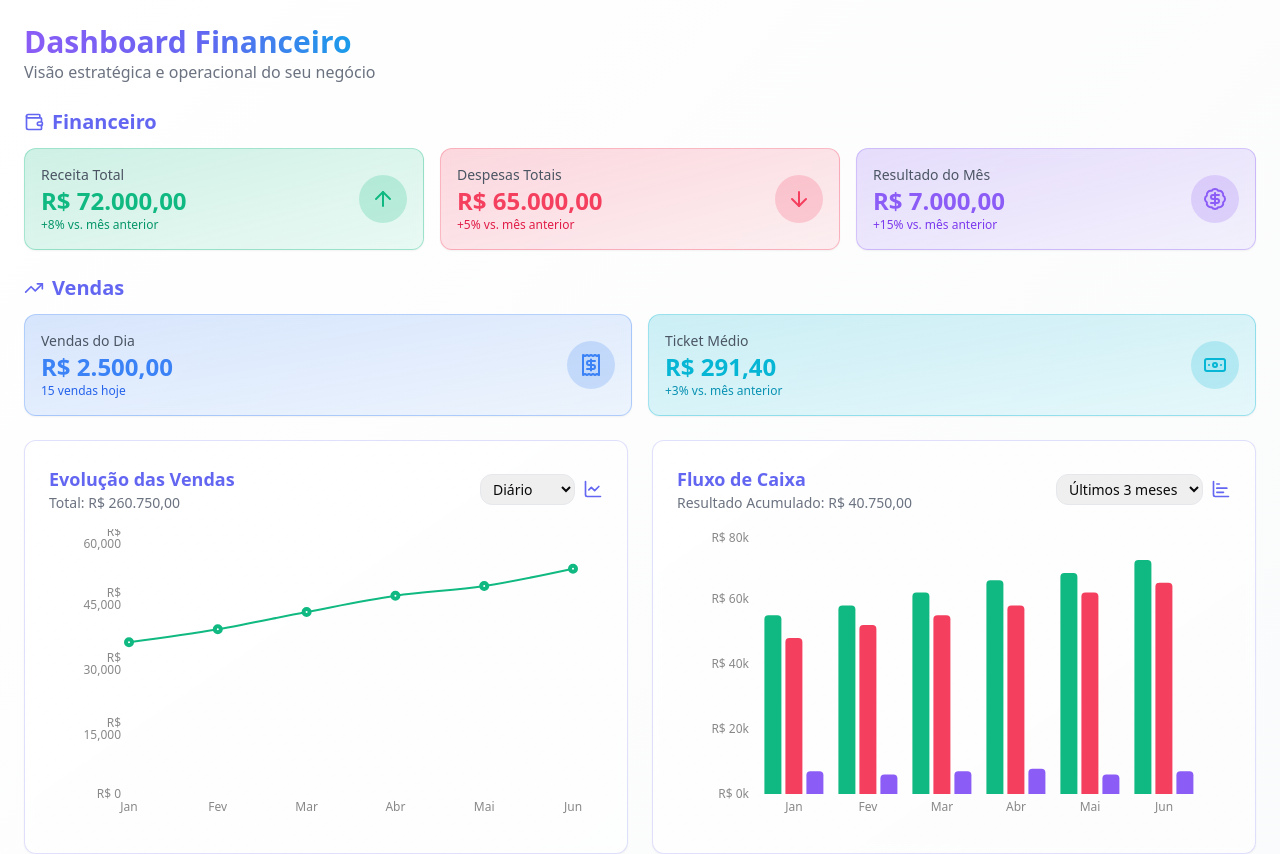
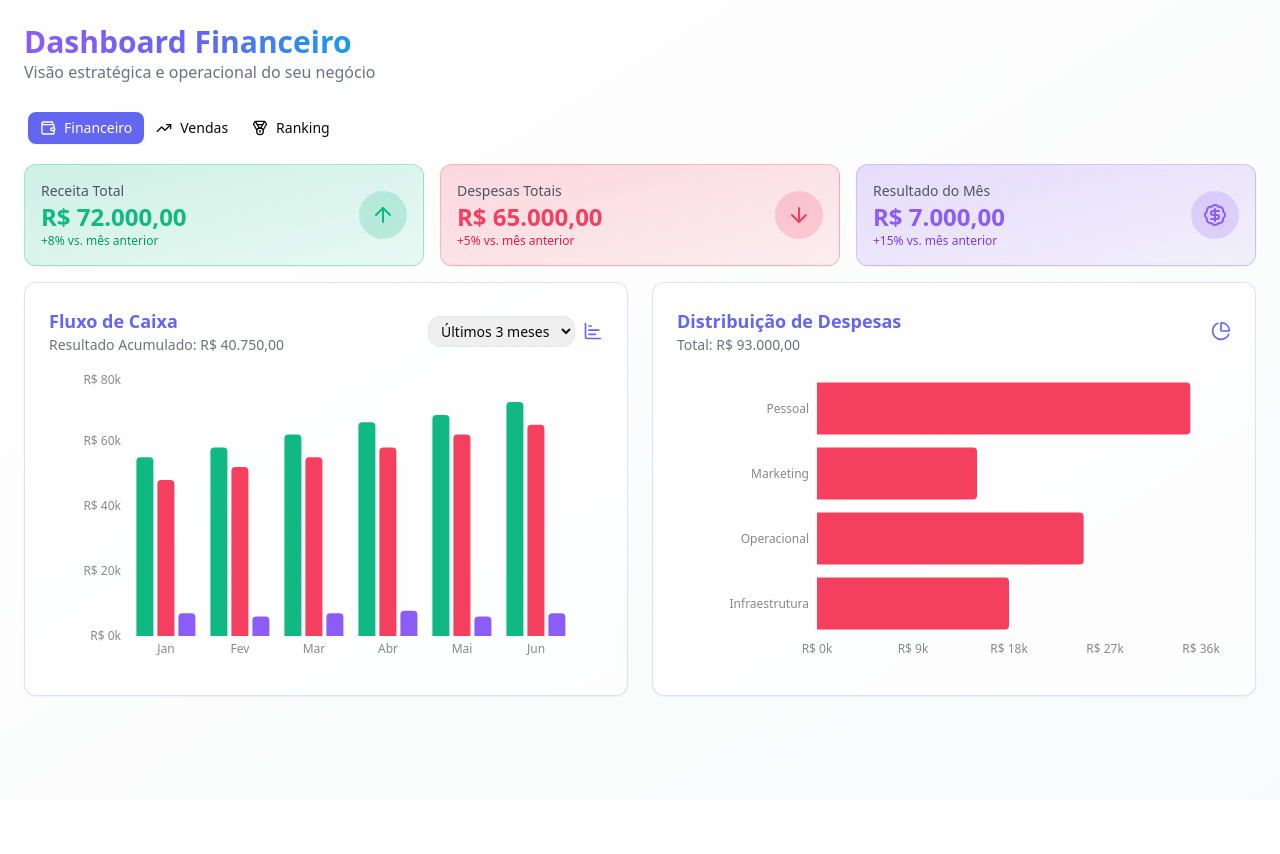
Before and after one commit to RaulPolitowski/dashboard-german-mobile, a React (Vite) app: page / in a window 1280 px wide. Shown: the top 854 px of the page. After the commit the page ends 800 px from the top, so only its background shows below. Built offline with nearby package versions, Linux system fonts and the light colour scheme.

Commit message:
Add sales card and tabs
Implement a new card to display monthly sales. Create tabs to separate financial data from sales information. Add an additional tab to show sales by salesperson, including sales amounts and a ranking system, with filtering options for day, month, and year.

```diff
--- a/src/components/Dashboard.tsx
+++ b/src/components/Dashboard.tsx
@@ -1,9 +1,11 @@
 
-import { ArrowDown, ArrowUp, BadgeDollarSign, Banknote, ChartBar, ChartLine, ChartPie, Receipt, TrendingUp, Wallet } from "lucide-react";
+import { ArrowDown, ArrowUp, BadgeDollarSign, Banknote, ChartBar, ChartLine, ChartPie, Medal, Receipt, TrendingUp, Users, Wallet } from "lucide-react";
 import { Card } from "./ui/card";
 import { SalesEvolutionChart } from "./charts/SalesEvolutionChart";
 import { ExpensesDistributionChart } from "./charts/ExpensesDistributionChart";
 import { CashFlowChart } from "./charts/CashFlowChart";
+import { SalesRanking } from "./charts/SalesRanking";
+import { Tabs, TabsContent, TabsList, TabsTrigger } from "./ui/tabs";
 
 const Dashboard = () => {
   return (
@@ -18,12 +20,23 @@ const Dashboard = () => {
         </div>
       </div>
 
-      {/* KPIs - Financeiro */}
-      <div>
-        <h2 className="text-lg md:text-xl font-semibold mb-2 md:mb-3 text-[#6366F1] flex items-center gap-2">
-          <Wallet className="w-4 h-4 md:w-5 md:h-5" />
+      <Tabs defaultValue="financial" className="space-y-4">
+        <TabsList>
+          <TabsTrigger value="financial" className="data-[state=active]:bg-[#6366F1] data-[state=active]:text-white">
+            <Wallet className="w-4 h-4 mr-2" />
             Financeiro
-        </h2>
+          </TabsTrigger>
+          <TabsTrigger value="sales" className="data-[state=active]:bg-[#6366F1] data-[state=active]:text-white">
+            <TrendingUp className="w-4 h-4 mr-2" />
+            Vendas
+          </TabsTrigger>
+          <TabsTrigger value="ranking" className="data-[state=active]:bg-[#6366F1] data-[state=active]:text-white">
+            <Medal className="w-4 h-4 mr-2" />
+            Ranking
+          </TabsTrigger>
+        </TabsList>
+
+        <TabsContent value="financial" className="space-y-4">
           <div className="grid grid-cols-1 sm:grid-cols-2 lg:grid-cols-3 gap-3 md:gap-4">
             <Card className="p-4 hover:shadow-lg transition-all cursor-pointer bg-gradient-to-br from-emerald-500/20 to-emerald-400/10 backdrop-blur-sm border border-emerald-500/30">
               <div className="flex items-center justify-between">
@@ -64,15 +77,45 @@ const Dashboard = () => {
               </div>
             </Card>
           </div>
+
+          <div className="grid grid-cols-1 lg:grid-cols-2 gap-4 md:gap-6">
+            <Card className="p-4 md:p-6 bg-gradient-to-br from-white/80 to-white/50 backdrop-blur-sm border border-[#6366F1]/20">
+              <div className="flex flex-col md:flex-row items-start md:items-center justify-between mb-4 gap-2 md:gap-0">
+                <div>
+                  <h3 className="text-base md:text-lg font-semibold text-[#6366F1]">Fluxo de Caixa</h3>
+                  <p className="text-sm text-gray-500">Resultado Acumulado: R$ 40.750,00</p>
                 </div>
+                <div className="flex items-center gap-2 w-full md:w-auto">
+                  <select className="w-full md:w-auto px-2 py-1 text-sm border border-gray-200 rounded-lg focus:outline-none focus:ring-2 focus:ring-[#6366F1]/20">
+                    <option value="3">Últimos 3 meses</option>
+                    <option value="6">Últimos 6 meses</option>
+                    <option value="12">Último ano</option>
+                  </select>
+                  <ChartBar className="w-4 h-4 md:w-5 md:h-5 text-[#6366F1]" />
+                </div>
+              </div>
+              <div className="h-[250px] md:h-[300px]">
+                <CashFlowChart />
+              </div>
+            </Card>
 
-      {/* KPIs - Vendas */}
+            <Card className="p-4 md:p-6 bg-gradient-to-br from-white/80 to-white/50 backdrop-blur-sm border border-[#6366F1]/20">
+              <div className="flex flex-col md:flex-row items-start md:items-center justify-between mb-4 gap-2 md:gap-0">
                 <div>
-        <h2 className="text-lg md:text-xl font-semibold mb-2 md:mb-3 text-[#6366F1] flex items-center gap-2">
-          <TrendingUp className="w-4 h-4 md:w-5 md:h-5" />
-          Vendas
-        </h2>
-        <div className="grid grid-cols-1 sm:grid-cols-2 lg:grid-cols-2 gap-3 md:gap-4">
+                  <h3 className="text-base md:text-lg font-semibold text-[#6366F1]">Distribuição de Despesas</h3>
+                  <p className="text-sm text-gray-500">Total: R$ 93.000,00</p>
+                </div>
+                <ChartPie className="w-4 h-4 md:w-5 md:h-5 text-[#6366F1]" />
+              </div>
+              <div className="h-[250px] md:h-[300px]">
+                <ExpensesDistributionChart />
+              </div>
+            </Card>
+          </div>
+        </TabsContent>
+
+        <TabsContent value="sales" className="space-y-4">
+          <div className="grid grid-cols-1 sm:grid-cols-2 lg:grid-cols-3 gap-3 md:gap-4">
             <Card className="p-4 hover:shadow-lg transition-all cursor-pointer bg-gradient-to-br from-blue-500/20 to-blue-400/10 backdrop-blur-sm border border-blue-500/30">
               <div className="flex items-center justify-between">
                 <div>
@@ -82,6 +125,19 @@ const Dashboard = () => {
                 </div>
                 <div className="bg-blue-500/20 p-3 rounded-full">
                   <Receipt className="w-6 h-6 text-blue-500" />
+                </div>
+              </div>
+            </Card>
+
+            <Card className="p-4 hover:shadow-lg transition-all cursor-pointer bg-gradient-to-br from-indigo-500/20 to-indigo-400/10 backdrop-blur-sm border border-indigo-500/30">
+              <div className="flex items-center justify-between">
+                <div>
+                  <p className="text-sm text-gray-600">Vendas do Mês</p>
+                  <p className="text-2xl font-bold text-indigo-500">R$ 45.750,00</p>
+                  <p className="text-xs text-indigo-600">157 vendas no mês</p>
+                </div>
+                <div className="bg-indigo-500/20 p-3 rounded-full">
+                  <Users className="w-6 h-6 text-indigo-500" />
                 </div>
               </div>
             </Card>
@@ -99,10 +155,7 @@ const Dashboard = () => {
               </div>
             </Card>
           </div>
-      </div>
 
-      {/* Charts Section */}
-      <div className="grid grid-cols-1 lg:grid-cols-2 gap-4 md:gap-6">
           <Card className="p-4 md:p-6 bg-gradient-to-br from-white/80 to-white/50 backdrop-blur-sm border border-[#6366F1]/20">
             <div className="flex flex-col md:flex-row items-start md:items-center justify-between mb-4 gap-2 md:gap-0">
               <div>
@@ -123,40 +176,27 @@ const Dashboard = () => {
               <SalesEvolutionChart />
             </div>
           </Card>
+        </TabsContent>
 
+        <TabsContent value="ranking" className="space-y-4">
           <Card className="p-4 md:p-6 bg-gradient-to-br from-white/80 to-white/50 backdrop-blur-sm border border-[#6366F1]/20">
             <div className="flex flex-col md:flex-row items-start md:items-center justify-between mb-4 gap-2 md:gap-0">
               <div>
-              <h3 className="text-base md:text-lg font-semibold text-[#6366F1]">Fluxo de Caixa</h3>
-              <p className="text-sm text-gray-500">Resultado Acumulado: R$ 40.750,00</p>
+                <h3 className="text-base md:text-lg font-semibold text-[#6366F1]">Ranking de Vendedores</h3>
+                <p className="text-sm text-gray-500">Total de vendas: R$ 609.000,00</p>
               </div>
               <div className="flex items-center gap-2 w-full md:w-auto">
                 <select className="w-full md:w-auto px-2 py-1 text-sm border border-gray-200 rounded-lg focus:outline-none focus:ring-2 focus:ring-[#6366F1]/20">
-                <option value="3">Últimos 3 meses</option>
-                <option value="6">Últimos 6 meses</option>
-                <option value="12">Último ano</option>
+                  <option value="day">Hoje</option>
+                  <option value="month" selected>Este mês</option>
+                  <option value="year">Este ano</option>
                 </select>
-              <ChartBar className="w-4 h-4 md:w-5 md:h-5 text-[#6366F1]" />
               </div>
             </div>
-          <div className="h-[250px] md:h-[300px]">
-            <CashFlowChart />
-          </div>
+            <SalesRanking />
           </Card>
-
-        <Card className="col-span-1 lg:col-span-2 p-4 md:p-6 bg-gradient-to-br from-white/80 to-white/50 backdrop-blur-sm border border-[#6366F1]/20">
-          <div className="flex flex-col md:flex-row items-start md:items-center justify-between mb-4 gap-2 md:gap-0">
-            <div>
-              <h3 className="text-base md:text-lg font-semibold text-[#6366F1]">Distribuição de Despesas</h3>
-              <p className="text-sm text-gray-500">Total: R$ 93.000,00</p>
-            </div>
-            <ChartPie className="w-4 h-4 md:w-5 md:h-5 text-[#6366F1]" />
-          </div>
-          <div className="h-[250px] md:h-[300px]">
-            <ExpensesDistributionChart />
-          </div>
-        </Card>
-      </div>
+        </TabsContent>
+      </Tabs>
     </div>
   );
 };
--- /dev/null
+++ b/src/components/charts/SalesRanking.tsx
@@ -0,0 +1,48 @@
+
+import { Medal } from "lucide-react";
+
+const salesData = [
+  { id: 1, name: "João Silva", sales: 156000, transactions: 45 },
+  { id: 2, name: "Maria Santos", sales: 142000, transactions: 38 },
+  { id: 3, name: "Pedro Oliveira", sales: 128000, transactions: 35 },
+  { id: 4, name: "Ana Costa", sales: 98000, transactions: 28 },
+  { id: 5, name: "Carlos Souza", sales: 85000, transactions: 25 },
+];
+
+export const SalesRanking = () => {
+  return (
+    <div className="space-y-4">
+      {salesData.map((seller, index) => (
+        <div
+          key={seller.id}
+          className="p-4 rounded-lg bg-gradient-to-r from-white/80 to-white/50 border border-[#6366F1]/20 hover:shadow-md transition-all"
+        >
+          <div className="flex items-center justify-between">
+            <div className="flex items-center gap-3">
+              <div className={`p-2 rounded-full ${
+                index === 0 ? "bg-amber-500/20" :
+                index === 1 ? "bg-gray-400/20" :
+                index === 2 ? "bg-orange-600/20" :
+                "bg-blue-500/20"
+              }`}>
+                <Medal className={`w-5 h-5 ${
+                  index === 0 ? "text-amber-500" :
+                  index === 1 ? "text-gray-400" :
+                  index === 2 ? "text-orange-600" :
+                  "text-blue-500"
+                }`} />
+              </div>
+              <div>
+                <p className="font-medium text-gray-700">{seller.name}</p>
+                <p className="text-sm text-gray-500">{seller.transactions} vendas</p>
+              </div>
+            </div>
+            <p className="text-lg font-bold text-[#6366F1]">
+              R$ {seller.sales.toLocaleString()}
+            </p>
+          </div>
+        </div>
+      ))}
+    </div>
+  );
+};
```
Lines whose indentation alone changed are shown as unchanged.
